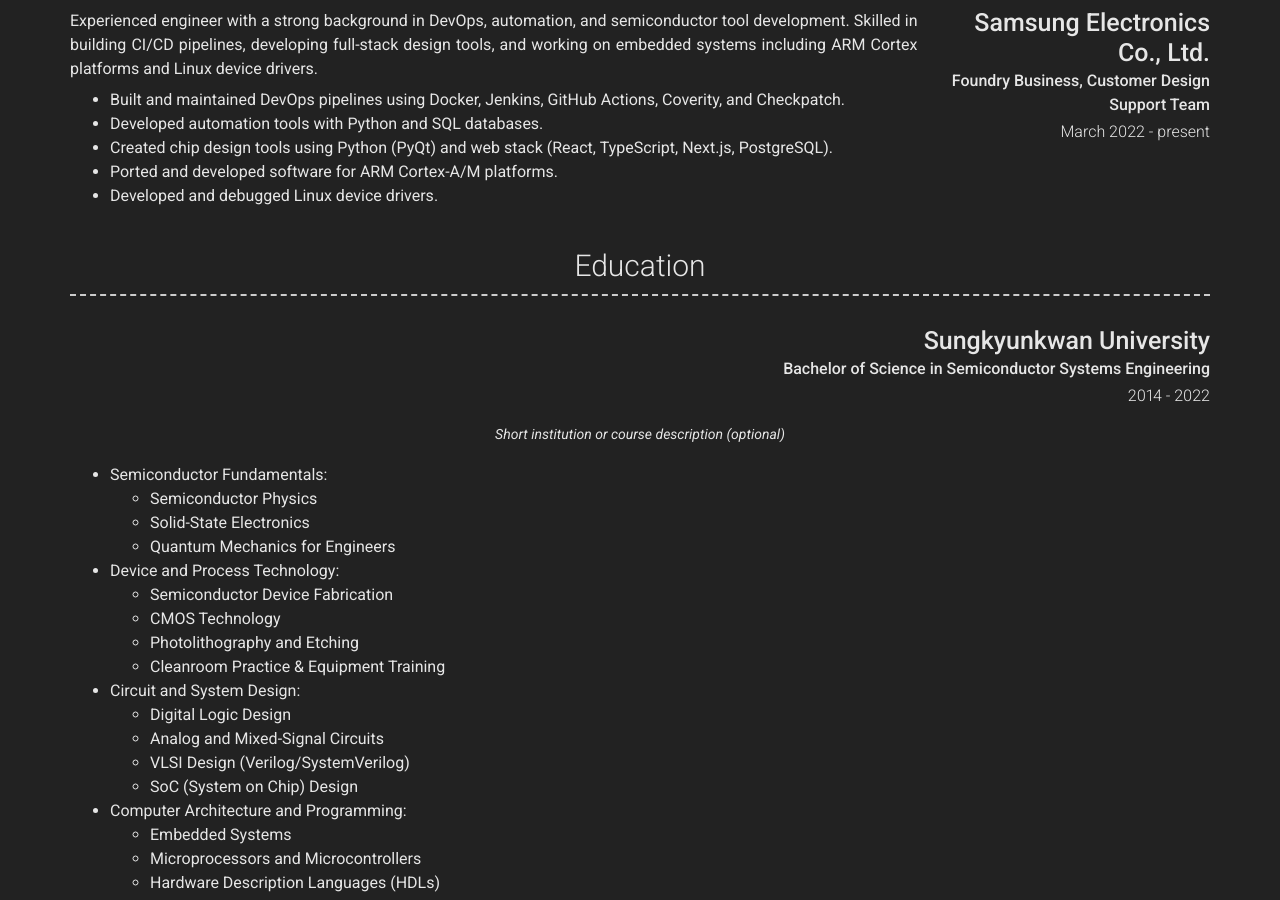
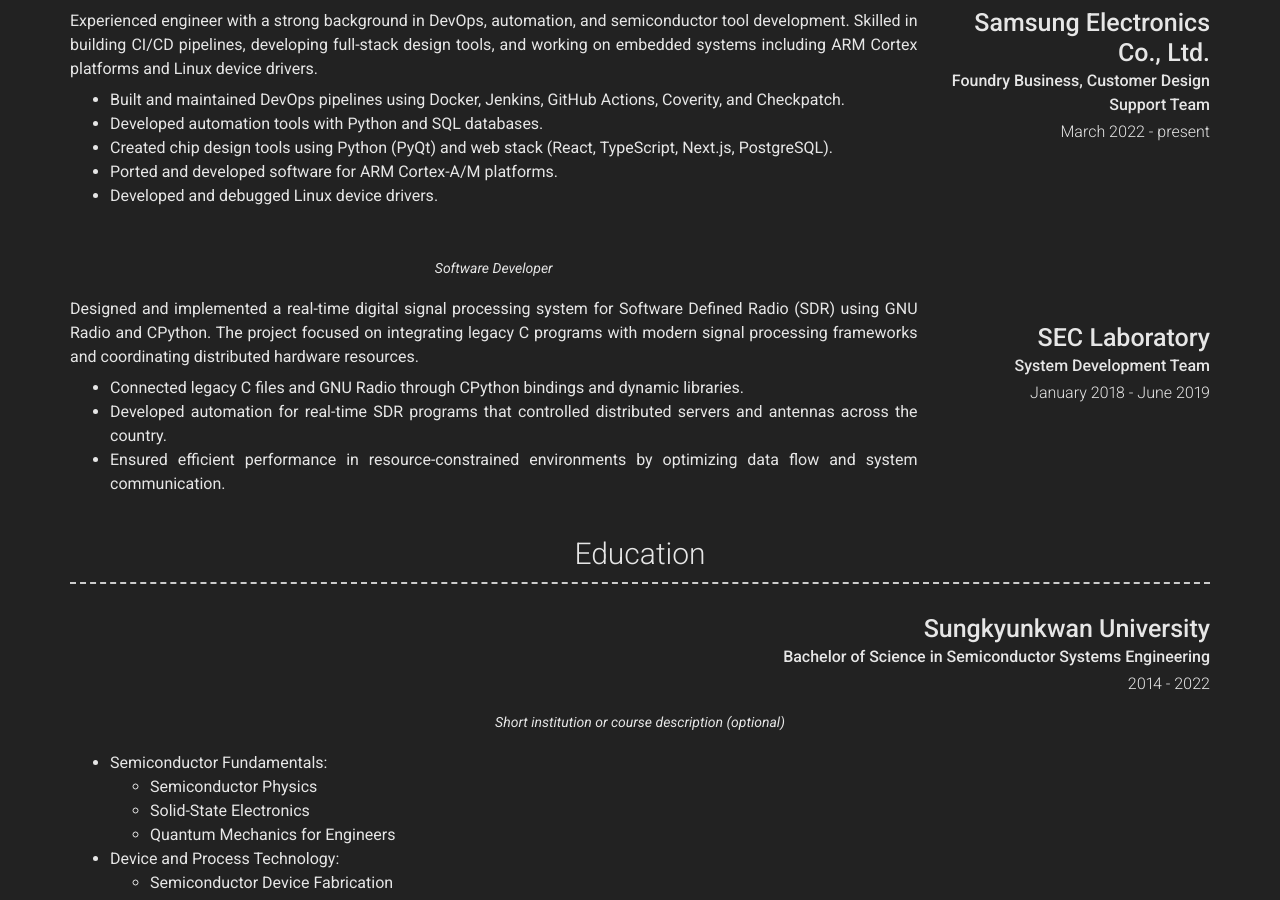
Before and after one commit to dkdlqoddi/dkdlqoddi.github.io, a Jekyll site: the page built from index.md, in a window 1280 px wide and 900 px high, scrolled down 1249 px. Built offline with Jekyll 4.4.1, drawn with Linux system fonts in a browser that asks for light colours; nearby versions of some CDN libraries.

Commit message:
Experience: add job description at sec lab
Signed-off-by: Jae-Yul Woo <dkdlqoddi@naver.com>

```diff
--- a/_config.yml
+++ b/_config.yml
@@ -122,6 +122,23 @@
           and web stack (React, TypeScript, Next.js, PostgreSQL).
           - Ported and developed software for ARM Cortex-A/M platforms.
           - Developed and debugged Linux device drivers.
+      - layout: right
+        title: SEC Laboratory
+        sub_title: System Development Team
+        caption: January 2018 - June 2019
+        quote: >
+          Software Developer
+        description: |
+          Designed and implemented a real-time digital signal processing system
+          for Software Defined Radio (SDR) using GNU Radio and CPython.
+          The project focused on integrating legacy C programs with modern
+          signal processing frameworks and coordinating distributed hardware resources.
+          - Connected legacy C files and GNU Radio through CPython bindings
+            and dynamic libraries.
+          - Developed automation for real-time SDR programs that controlled
+            distributed servers and antennas across the country.
+          - Ensured efficient performance in resource-constrained environments
+            by optimizing data flow and system communication.
   - title: Education
     layout: list
     content:
```
